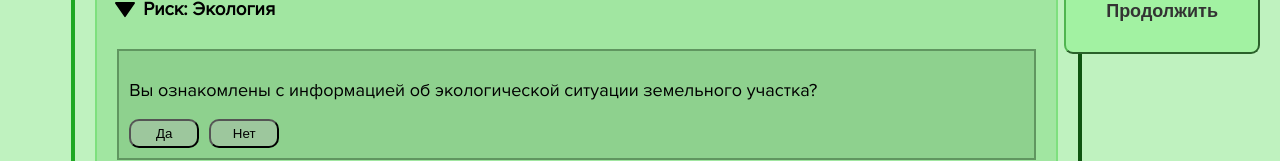
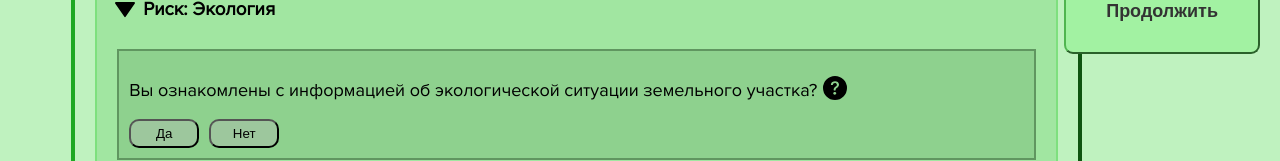
Before and after one commit to IvanTvardovsky/K_plus, a React (Create React App) app: page /blocks in a window 1280 px wide. Both pictures are taken after a click on the icon 125 px from the left and 939 px from the top of the page. Shown: the part 930-1091 px from the top of the page. Built offline with nearby package versions, Linux system fonts and the light colour scheme; what @react-pdf/renderer would draw is missing.

Commit message:
link to dictionary

```diff
--- a/src/components/blocks/block2/risk11.js
+++ b/src/components/blocks/block2/risk11.js
@@ -161,6 +161,7 @@ class Risk11 extends React.Component {
                            className="QuestIcon"
                            onMouseEnter={() => this.handleMouseEnter(0)}
                            onMouseLeave={() => this.handleMouseLeave(0)}
+                           size={22}
                         />
                         <div className="ToolContainer">
                            <div
@@ -188,11 +189,13 @@ class Risk11 extends React.Component {
                            <div className="Question">
                               <div className="QuestTool">
                                  <p className="bigger">{this.quests[1].question}</p>
-                                 <BsQuestionCircleFill
-                                    className="QuestIcon"
-                                    onMouseEnter={() => this.handleMouseEnter(1)}
-                                    onMouseLeave={() => this.handleMouseLeave(1)}
-                                 />
+                                 <div>
+                                    <BsQuestionCircleFill
+                                       className="QuestIcon"
+                                       onMouseEnter={() => this.handleMouseEnter(1)}
+                                       onMouseLeave={() => this.handleMouseLeave(1)}
+                                    />
+                                 </div>
                                  <div className="ToolContainer">
                                     <div
                                        className="Tooltip"
--- a/src/components/blocks/block2/risk4.js
+++ b/src/components/blocks/block2/risk4.js
@@ -88,7 +88,7 @@ class Risk4 extends React.Component {
    render() {
       const {ans, click, isClicked, visible} = this.state;
       const tooltips = [
-         `<b>Экологическая ситуация</b> - это состояние окружающей среды земельного участка, включая наличие полезных ископаемых, загрязняющих веществ в атмосферном воздухе, месторождений пресных подземных вод и др
+         `<b>Экологическая ситуация</b> - это состояние окружающей среды земельного участка, включая наличие полезных ископаемых, загрязняющих веществ в атмосферном воздухе, месторождений пресных подземных вод и др.
             <br>`,
       ];
       return (
@@ -105,6 +105,13 @@ class Risk4 extends React.Component {
                   <div className="Question">
                      <div className="QuestTool">
                         <p className="bigger">{this.quests[0].question}</p>
+                        <div>
+                           <BsQuestionCircleFill
+                              className="QuestIcon"
+                              onMouseEnter={() => this.handleMouseEnter(0)}
+                              onMouseLeave={() => this.handleMouseLeave(0)}
+                           />
+                        </div>
                         <div className="ToolContainer">
                            <div
                               className="Tooltip"
--- a/src/components/links/instrument.js
+++ b/src/components/links/instrument.js
@@ -11,7 +11,7 @@ class Instrument extends React.Component {
                материалом — &nbsp;
                <Link to="/handbook"><strong>Справочником</strong></Link>. </p>
             <p className="bigger" style={{ marginLeft: "2%"}}> Если же Вам будет непонятен какой-то термин, Вы сможете найти его в нашем &nbsp;
-               <Link to="/handbook"><strong>Словаре</strong></Link>. </p>
+               <Link to="/dictionary"><strong>Словаре</strong></Link>. </p>
             <p className="bigger" style={{ marginLeft: "2%"}}> После нажатия кнопки "<strong>Продолжить</strong>" Вам будет представлено тестирование,
                сгруппированное по блокам и
                Рискам. <br/>Чтобы открыть окно с риском, Вам необходимо нажать на треугольник <BiSolidRightArrow/> рядом
```
